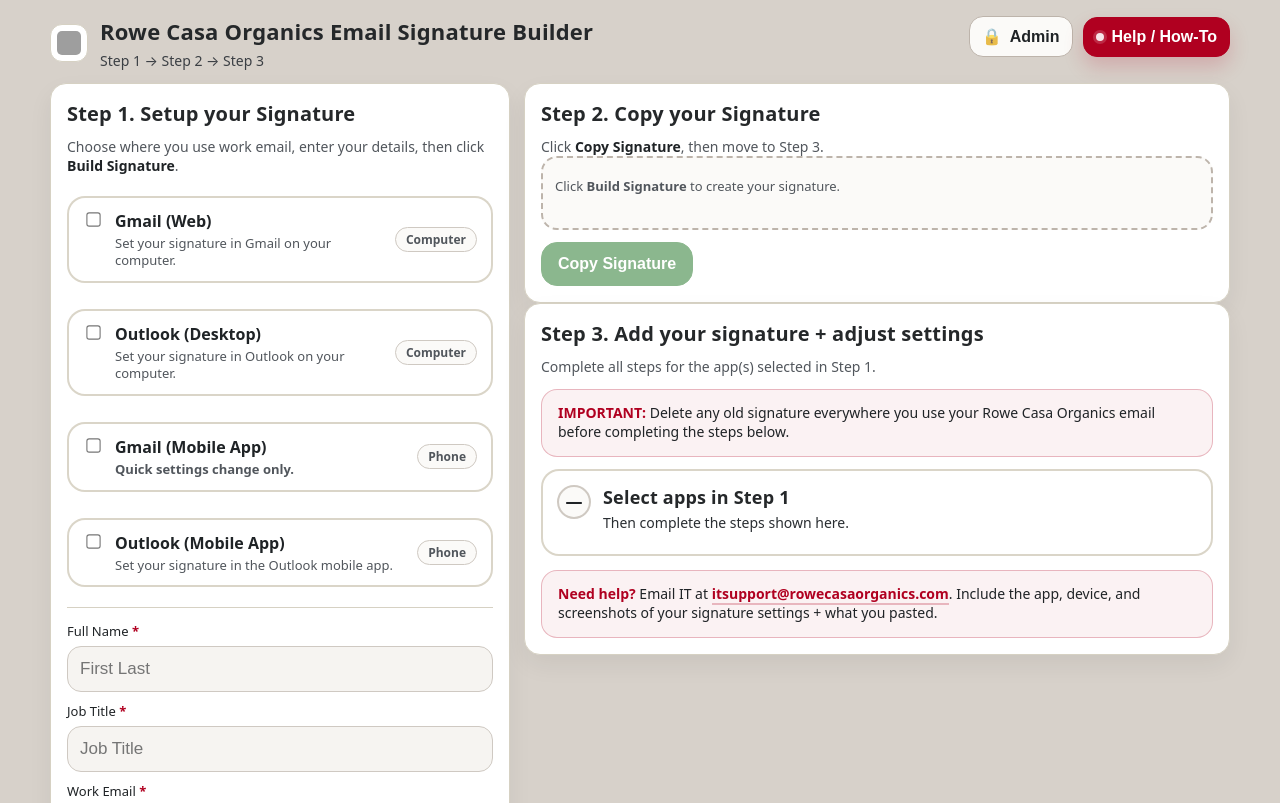
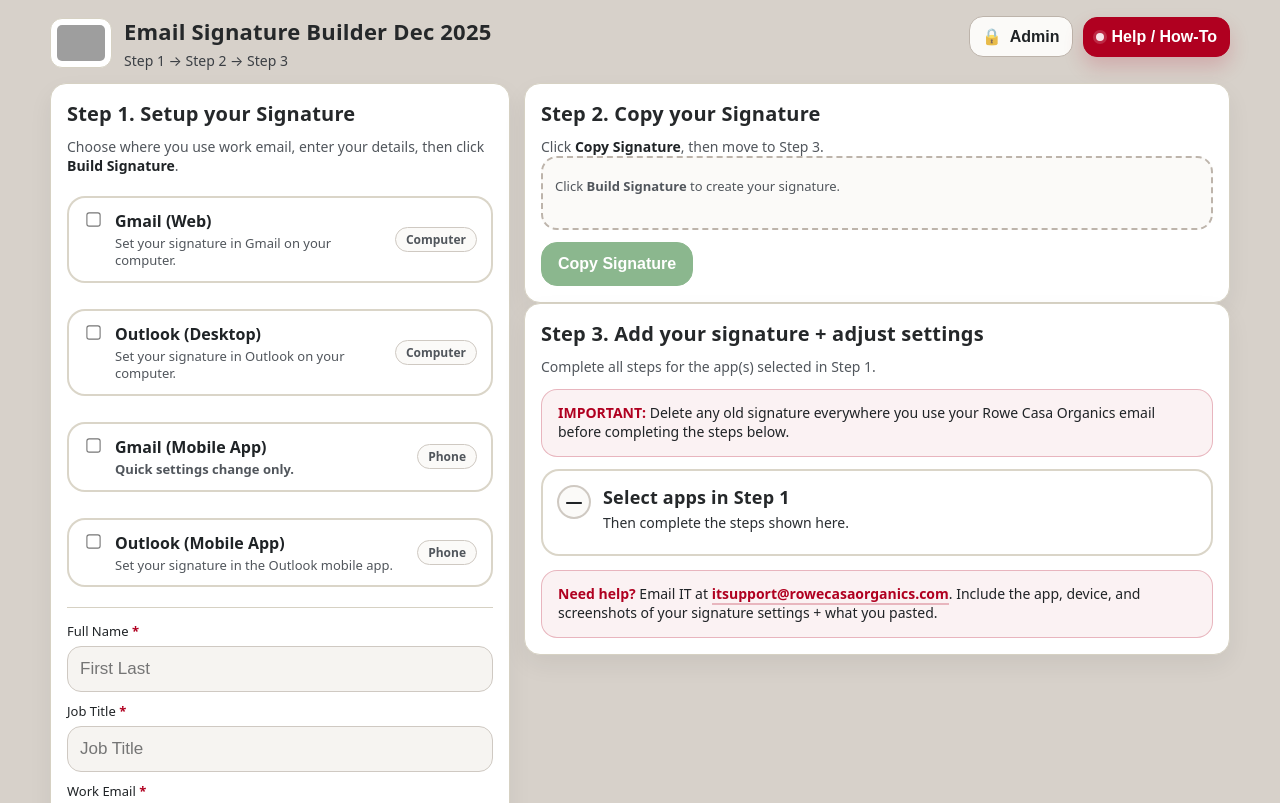
Before and after one commit to rcoktomasek/rowe-casa-email-signature, a plain HTML site: page index.html in a window 1280 px wide. Shown: the top 803 px of the page. Drawn offline with Linux system fonts and the light colour scheme; grey boxes are pictures that could not be loaded.

Commit message:
Add files via upload

```diff
--- a/index.html
+++ b/index.html
@@ -44,7 +44,7 @@
     margin-bottom:12px;
   }
   .titleRow{ display:flex; align-items:center; gap:12px; flex:1 1 auto; min-width:280px; }
-  .titleRow img{ width:38px; height:38px; border-radius:12px; background:var(--card); padding:6px; border:1px solid var(--line); }
+  .titleRow img{ height:50px; border-radius:12px; background:var(--card); padding:6px; border:1px solid var(--line); }
   h1{ margin:0; font-size:22px; letter-spacing:.2px; }
   .sub{ margin:6px 0 0; color:#3b3f44; font-size:14px; line-height:1.35; }
 
@@ -543,7 +543,7 @@
     <div class="titleRow">
       <img id="uiLogo" alt="Rowe Casa Organics" />
       <div>
-        <h1>Rowe Casa Organics Email Signature Builder</h1>
+        <h1>Email Signature Builder Dec 2025</h1>
         <p class="sub">Step 1 → Step 2 → Step 3</p>
       </div>
     </div>
```
